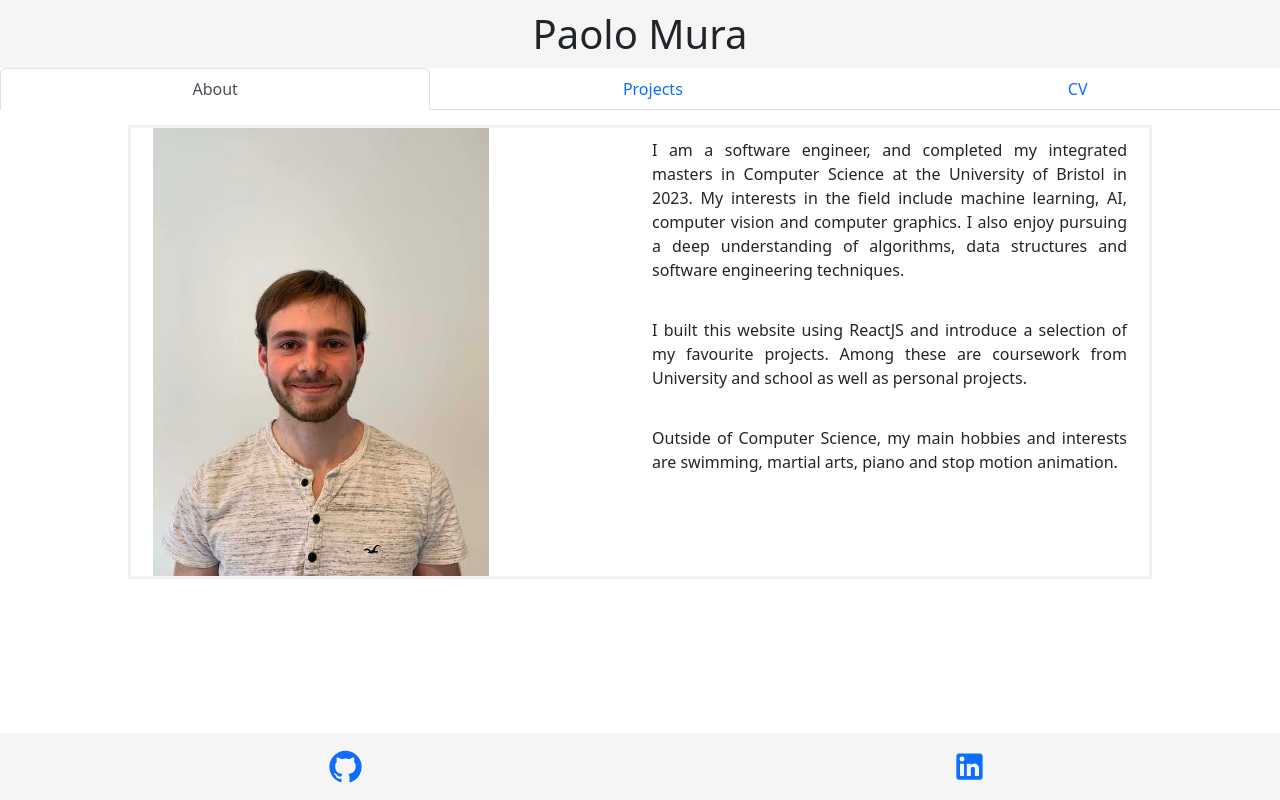
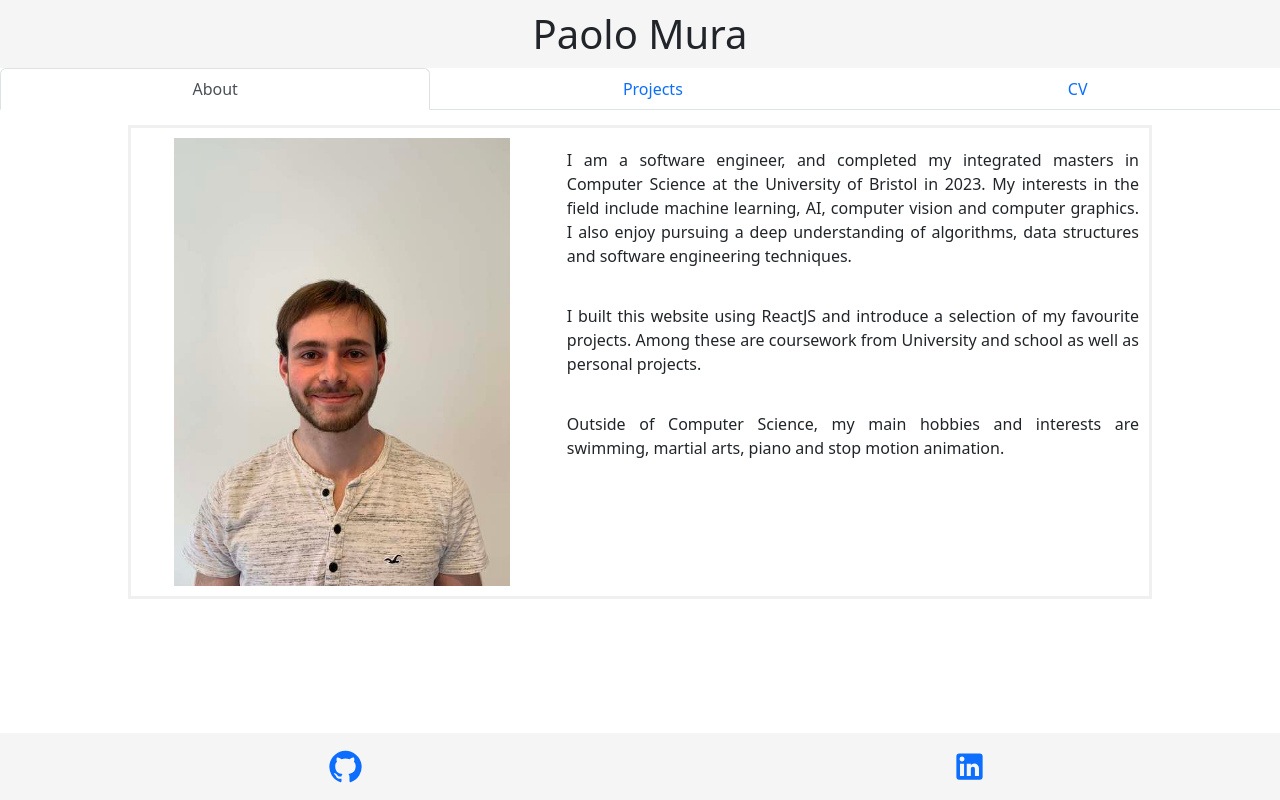
Before and after one commit to PaoloMura/PaoloMura.github.io, a React (Create React App) app: page / in a window 1280 px wide. Built offline with nearby package versions, Linux system fonts and the light colour scheme.

Commit message:
fixed scaling on about page

```diff
--- a/src/components/About.js
+++ b/src/components/About.js
@@ -8,9 +8,8 @@ import { aboutDescription } from '../data/staticText'
 function About() {
   return (
     <div className='about about-mobile'>
-        <Container>
       <Row>
-                <Col>
+        <Col xs={12} md={6} lg={5} className="about-img-container">
           <Image className='photo' src={require('../images/PhotoOfMe.jpeg')}/>
         </Col>
         <Col>
@@ -19,7 +18,6 @@ function About() {
           }
         </Col>
       </Row>
-        </Container>
     </div>
   );
 }
--- a/src/index.css
+++ b/src/index.css
@@ -60,7 +60,7 @@ code {
 
 .about {
   margin: 15px auto;
-  padding: 0 10px;
+  padding: 10px;
   border: var(--border-color);
   border-width: 3px;
   border-style: solid;
@@ -70,7 +70,7 @@ code {
 @media only screen and (max-width: 1300px) {
   .about-mobile {
     margin: 15px auto;
-    padding: 0 10px;
+    padding: 10px;
     border: var(--border-color);
     border-width: 3px;
     border-style: solid;
@@ -87,6 +87,11 @@ code {
     border-style: solid;
     width: fit-content;
   }
+}
+
+.about-img-container {
+  display: flex;
+  justify-content: center;
 }
 
 .title {
```
Lines whose indentation alone changed are shown as unchanged.
